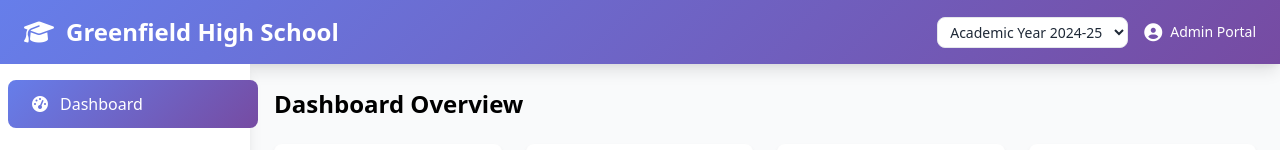
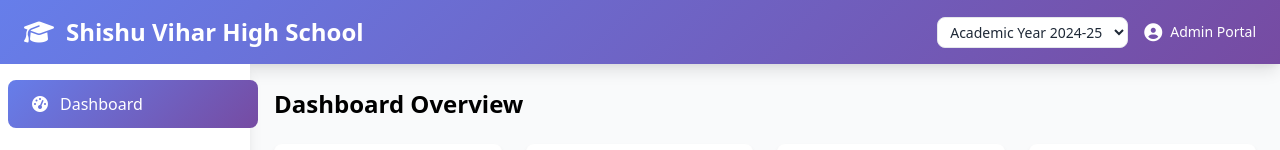
Before and after one commit to iamthephd/myschool, a plain HTML site: page index.html in a window 1280 px wide. Shown: the top 150 px of the page. Drawn offline with nearby package versions, Linux system fonts and the light colour scheme.

Commit message:
changed school name

```diff
--- a/index.html
+++ b/index.html
@@ -3,7 +3,7 @@
   <head>
     <meta charset="UTF-8" />
     <meta name="viewport" content="width=device-width, initial-scale=1.0" />
-    <title>Greenfield High School - Enhanced Management Dashboard</title>
+    <title>Shishu Vihar High School - Enhanced Management Dashboard</title>
     <link
       href="https://cdn.jsdelivr.net/npm/tailwindcss@2.2.19/dist/tailwind.min.css"
       rel="stylesheet"
@@ -23,7 +23,7 @@
         <div class="flex items-center justify-between">
           <div class="flex items-center space-x-3">
             <i class="fas fa-graduation-cap text-2xl"></i>
-            <h1 class="text-2xl font-bold">Greenfield High School</h1>
+            <h1 class="text-2xl font-bold">Shishu Vihar High School</h1>
           </div>
           <div class="flex items-center space-x-4">
             <select
```
Also changed, not shown: 3 other files.
